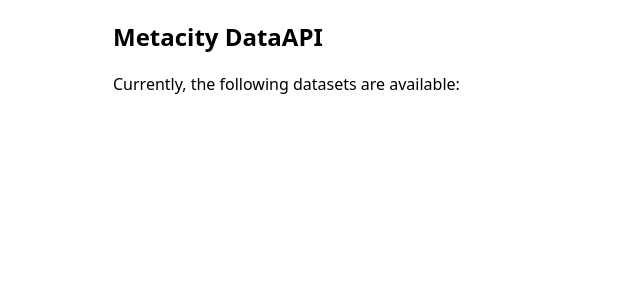
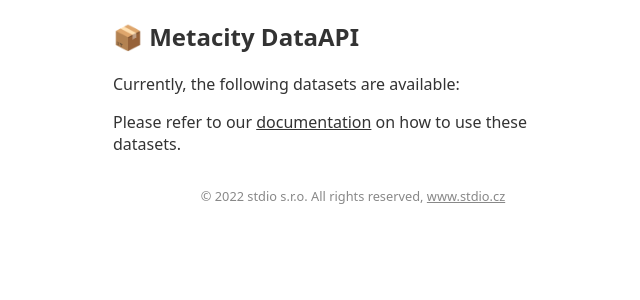
Before and after one commit to MetacityTools/DataAPI, a Flask app: template templates/index.html in a window 1280 px wide. Shown: the top 300 px of the page, without its empty margins (287-927 px from the left). Run offline with Flask 2, Linux system fonts and the light colour scheme; the template is opened without the code that fills it, so the values that code supplies are empty.

Commit message:
Adding footer and icons

```diff
--- a/app.py
+++ b/app.py
@@ -6,10 +6,16 @@
 import json
 
 
+CONFIG = "apiConfig.json"
+DEBUG = False
+if DEBUG:
+    CONFIG = "devConfig.json"
+
+
 def read_config():
     # get directory of this file
     dirname = os.path.dirname(os.path.realpath(__file__))
-    with open(os.path.join(dirname, 'apiConfig.json')) as f:
+    with open(os.path.join(dirname, CONFIG)) as f:
         return json.load(f)
 
 
@@ -27,7 +33,7 @@
     dataset_names = scan_filesystem(config["datasetDir"])
     datasets = []
     for dataset_name in dataset_names:
-        ts = os.path.getmtime(os.path.join(config["datasetDir"], dataset_name))
+        ts = os.path.getmtime(os.path.join(config["datasetDir"], dataset_name, 'layout.json'))
         datasets.append({
             "name": dataset_name,
             "url": os.path.join(config["rootAddress"], dataset_name),
--- /dev/null
+++ b/devConfig.json
@@ -0,0 +1,4 @@
+{
+    "datasetDir": "./data",
+    "rootAddress": "https://data.metacity.cc/"
+}
--- a/templates/index.html
+++ b/templates/index.html
@@ -10,6 +10,7 @@
             font-family: system-ui, -apple-system, BlinkMacSystemFont, 'Segoe UI', Roboto, Oxygen, Ubuntu, Cantarell, 'Open Sans', 'Helvetica Neue', sans-serif;
             padding: 0;
             margin: 0;
+            color: #333;
         }
 
         #root {
@@ -47,11 +48,26 @@
             font-weight: normal;
             font-family: monospace;
         }
+
+        footer {
+            margin-top: 2rem;
+            font-size: 0.8em;
+            font-weight: normal;
+            color: #888;
+            text-align: center;
+        }
+        a {
+            color: #333;
+        }
+
+        footer a {
+            color: #888;
+        }
     </style>
 </head>
 <body>
     <section id="root">
-        <h1>Metacity DataAPI</h1>
+        <h1>📦 Metacity DataAPI</h1>
         <p>Currently, the following datasets are available:</p>
         {% for dataset in datasets %}
         <div class="dataset">
@@ -60,6 +76,8 @@
             <div class="time">Last changed: {{ dataset.timeChanged }}</div>
         </div>
         {% endfor %}
+        <p class="docs">Please refer to our <a href="https://docs.metacity.cc">documentation</a> on how to use these datasets.</p>
+        <footer>&copy; 2022 stdio s.r.o. All rights reserved, <a href="https://www.stdio.cz">www.stdio.cz</a></footer>
     </section>
 </body>
 </html>
```
Also changed, not shown: 1 other file.
